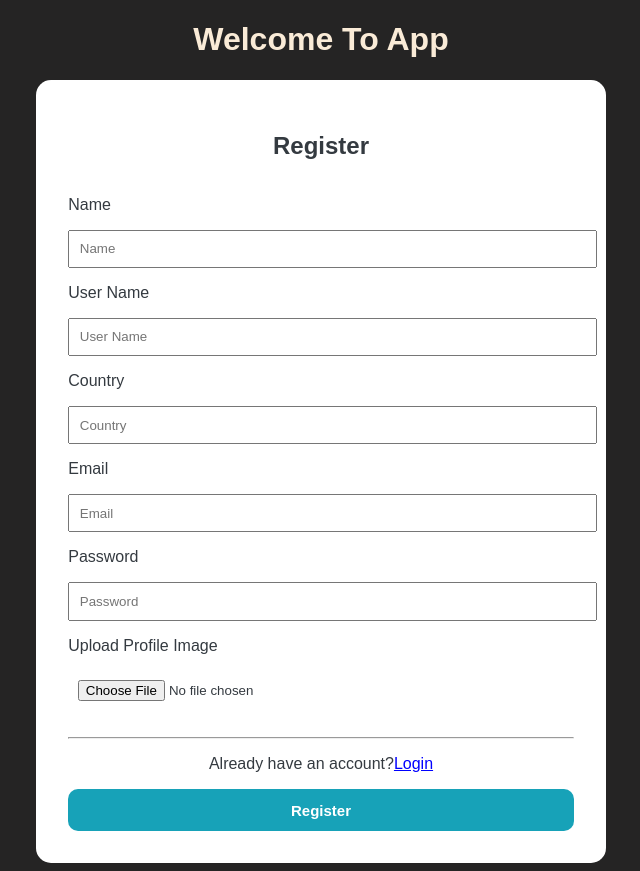
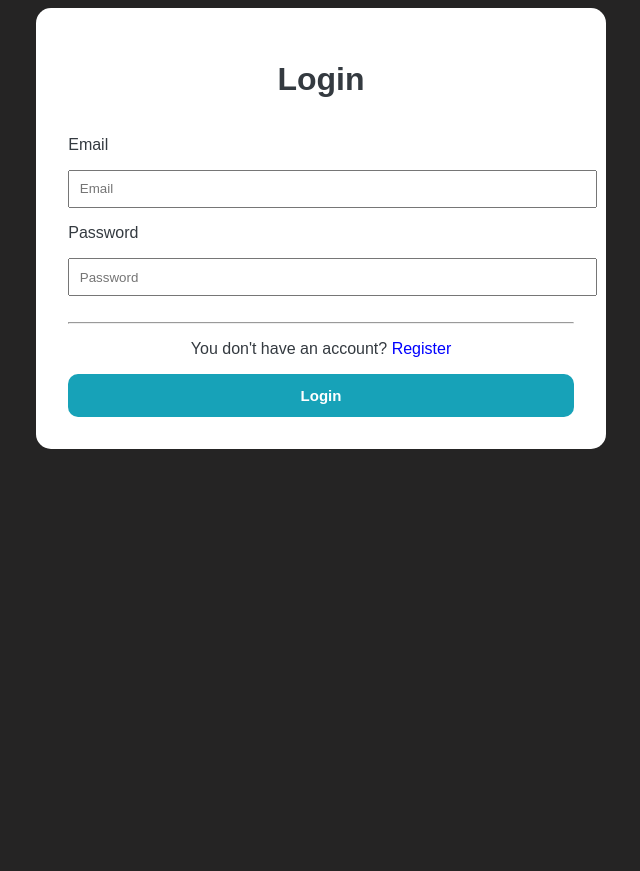
Before and after one commit to C4-OmarHamdann/MERAKI_Academy_Project_4, a React (Create React App) app in the folder frontend/: page / in a window 1280 px wide. Shown: the whole page, without its empty margins (319-959 px from the left). After the commit the page ends 800 px from the top, so only its background shows below. Built offline with nearby package versions, Linux system fonts and the light colour scheme.

Commit message:
remove tag and change root route to login page

```diff
--- a/frontend/src/App.js
+++ b/frontend/src/App.js
@@ -10,11 +10,9 @@
   const [isLoggedIn, setisLoggedIn] = useState(false);
   return (
     <div className="App">
-      <h1>Welcome To App</h1>
-
       <Routes>
         {" "}
-        <Route path="/" element={<Register />} />
+        <Route path="/" element={<Login />} />
         <Route path="/register" element={<Register />} />
         <Route
           path="/login"
```
